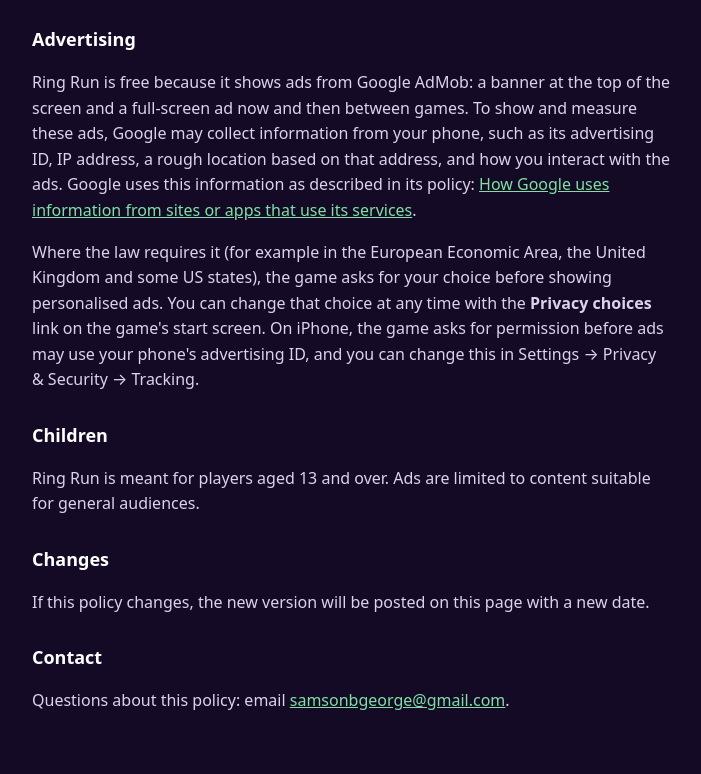
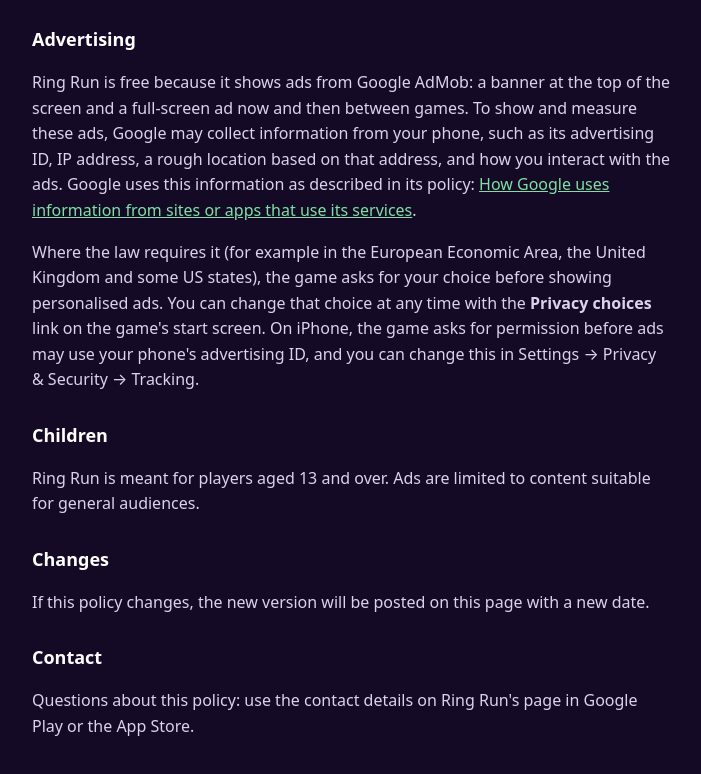
Before and after one commit to k8drgvjsgw-cloud/rushdrome-site, a plain HTML site: page ring-run/privacy.html in a window 1280 px wide. Shown: the part 334-1108 px from the top of the page, without its empty margins (288-989 px from the left). Drawn offline with Linux system fonts and the light colour scheme.

Commit message:
Ring Run privacy: no personal email
Co-Authored-By: Claude Opus 5.5 <noreply@anthropic.com>
Claude-Session: https://claude.ai/code/session_016RhM92Sq3rRK4S4M4KSfSx

```diff
--- a/ring-run/privacy.html
+++ b/ring-run/privacy.html
@@ -29,7 +29,7 @@ a{color:#7FE0A4}
 <h2>Changes</h2>
 <p>If this policy changes, the new version will be posted on this page with a new date.</p>
 <h2>Contact</h2>
-<p>Questions about this policy: email <a href="mailto:samsonbgeorge@gmail.com">samsonbgeorge@gmail.com</a>.</p>
+<p>Questions about this policy: use the contact details on Ring Run's page in Google Play or the App Store.</p>
 </main>
 </body>
 </html>
```
